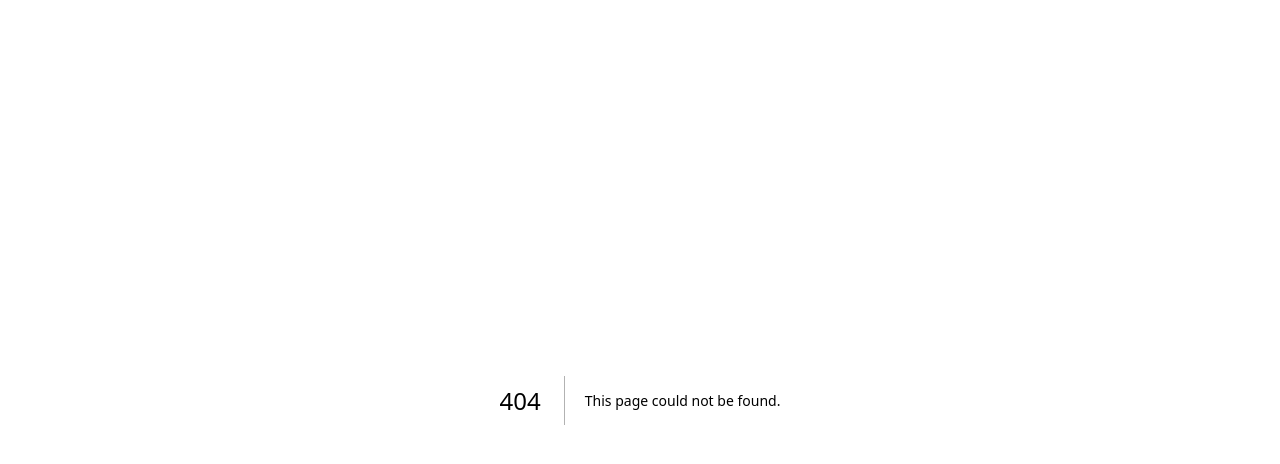
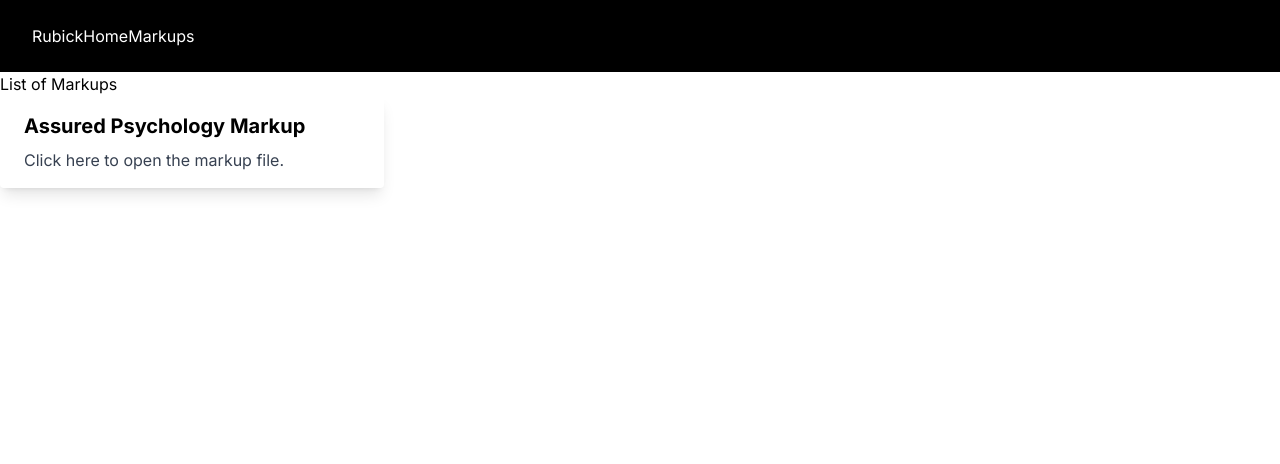
Before and after one commit to salilramani/devapp, a Next.js app: page /Markups in a window 1280 px wide. Before the commit this address had no page. Shown: the top 464 px of the page. Built offline with nearby package versions, Linux system fonts and the light colour scheme.

Commit message:
fifth commit

```diff
--- /dev/null
+++ b/app/Markups/[:id]/page.jsx
@@ -0,0 +1,13 @@
+import Markupiframe from '@/app/components/Markupiframe'
+import React from 'react'
+
+const page = () => {
+  return (
+    <div>
+         <Markupiframe src =  "https://assuredpsychology.com" title = " Assured Psychology" />
+
+    </div>
+  )
+}
+
+export default page
--- /dev/null
+++ b/app/Markups/page.jsx
@@ -0,0 +1,13 @@
+import React from 'react'
+import Markupcard from '../components/Markupcard'
+
+const page = () => {
+  return (
+    <div>
+        <h1> List of Markups</h1>
+        <Markupcard />
+    </div>
+  )
+}
+
+export default page
--- a/app/components/Markupcard.jsx
+++ b/app/components/Markupcard.jsx
@@ -4,8 +4,7 @@ import React from 'react'
 const Markupcard = () => {
   return (
     <>
-        <div>Markupcard</div>
-        <Link href = "https://google.com/">
+        <Link href = "/Markups/1">
         <div class="max-w-sm rounded overflow-hidden shadow-lg">
             <div class="px-6 py-4">
                     <div class="font-bold text-xl mb-2">Assured Psychology Markup</div>
--- /dev/null
+++ b/app/components/Navbar.jsx
@@ -0,0 +1,23 @@
+import Link from 'next/link'
+import React from 'react'
+
+const Navbar = () => {
+  return (
+     <nav className='bg-black text-white'>
+        <div className='mx-auto flex max-w-7xl items-center justify-between p-6 lg:px-8'>
+            <span>
+                <Link href= "/">Rubick</Link>
+                <Link href="/">Home</Link>
+                <Link href="/Markups">Markups</Link>
+            </span>
+
+     </div>
+
+     </nav>
+
+
+
+  )
+}
+
+export default Navbar
--- a/app/layout.jsx
+++ b/app/layout.jsx
@@ -1,3 +1,4 @@
+import Navbar from './components/Navbar'
 import './globals.css'
 import { Inter } from 'next/font/google'
 
@@ -10,8 +11,13 @@ export const metadata = {
 
 export default function RootLayout({ children }) {
   return (
+
     <html lang="en">
-      <body className={inter.className}>{children}</body>
+      <body className={inter.className}>
+        <Navbar />
+        {children}
+        </body>
+
     </html>
   )
 }
--- a/app/page.jsx
+++ b/app/page.jsx
@@ -9,8 +9,6 @@ export default function Home() {
     <>
 
       <Markupcard />
-      <Markupiframe src =  "https://google.com" title = " Assured Psychology" />
-
 
     </>
   )
```
